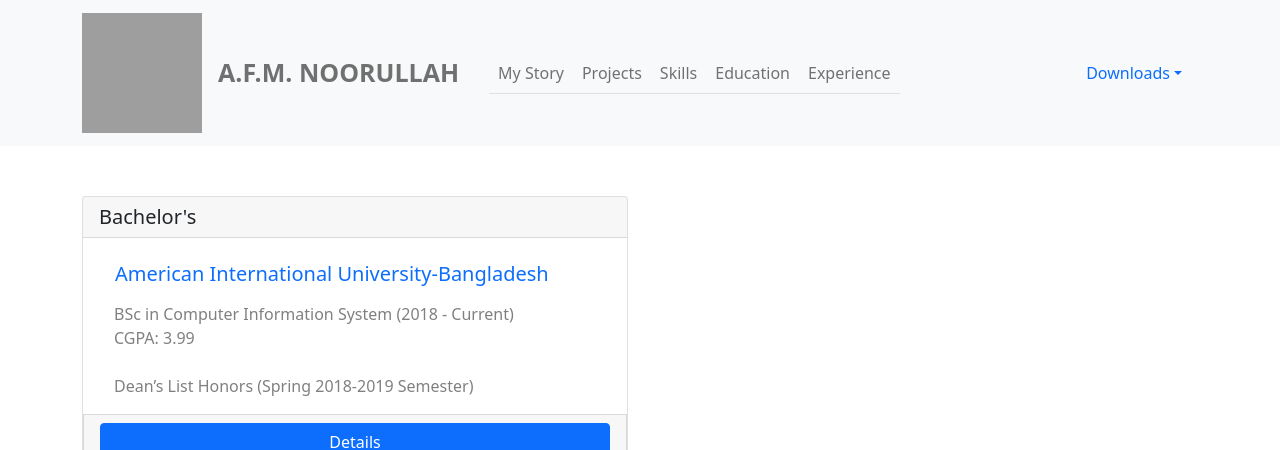
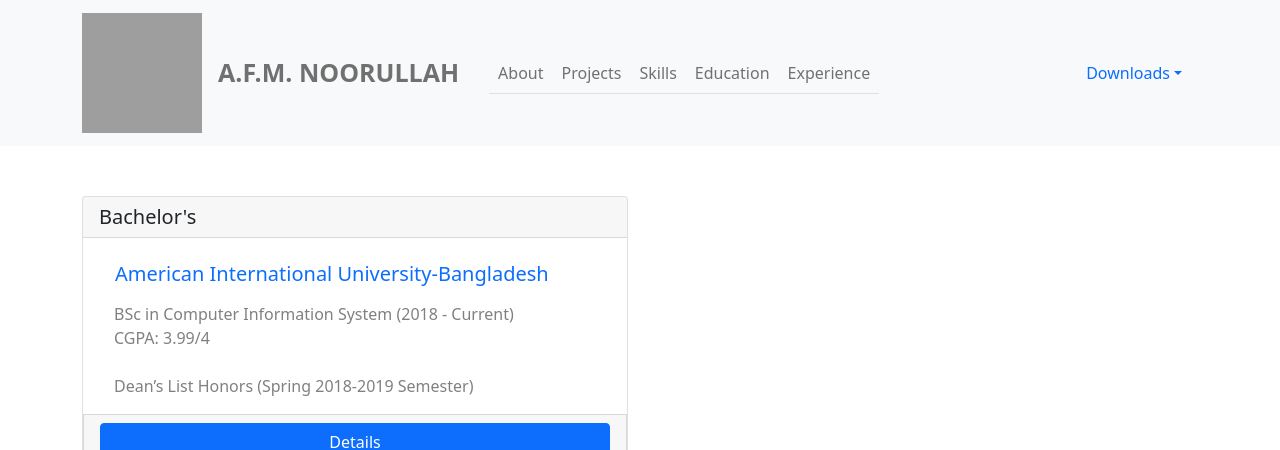
Before and after one commit to fffffatah/portfolio, a React (Create React App) app: page /education in a window 1280 px wide. Shown: the top 450 px of the page. Built offline with nearby package versions, Linux system fonts and the light colour scheme; grey boxes are pictures that could not be loaded.

Commit message:
fix cgpa & change keyword

```diff
--- a/src/components/layouts/TopNav.js
+++ b/src/components/layouts/TopNav.js
@@ -25,7 +25,7 @@ export default function TopNav(){
                     <Navbar.Collapse id="responsive-navbar-nav">
                         <Nav variant="tabs" defaultActiveKey="/" className="me-auto">
                             <NavItem>
-                                <Nav.Link eventKey="link-1" as={Link} to="/">My Story</Nav.Link>
+                                <Nav.Link eventKey="link-1" as={Link} to="/">About</Nav.Link>
                             </NavItem>
                             <NavItem>
                                 <Nav.Link eventKey="link-2" as={Link} to="/projects">Projects</Nav.Link>
--- a/src/storage/education/data.json
+++ b/src/storage/education/data.json
@@ -4,7 +4,7 @@
             "institution":"American International University-Bangladesh",
             "degree":"BSc in Computer Information System",
             "year":"2018 - Current",
-            "CGPA":"3.99",
+            "CGPA":"3.99/4",
             "credits":"126/129",
             "achievements":[
                 {
```
